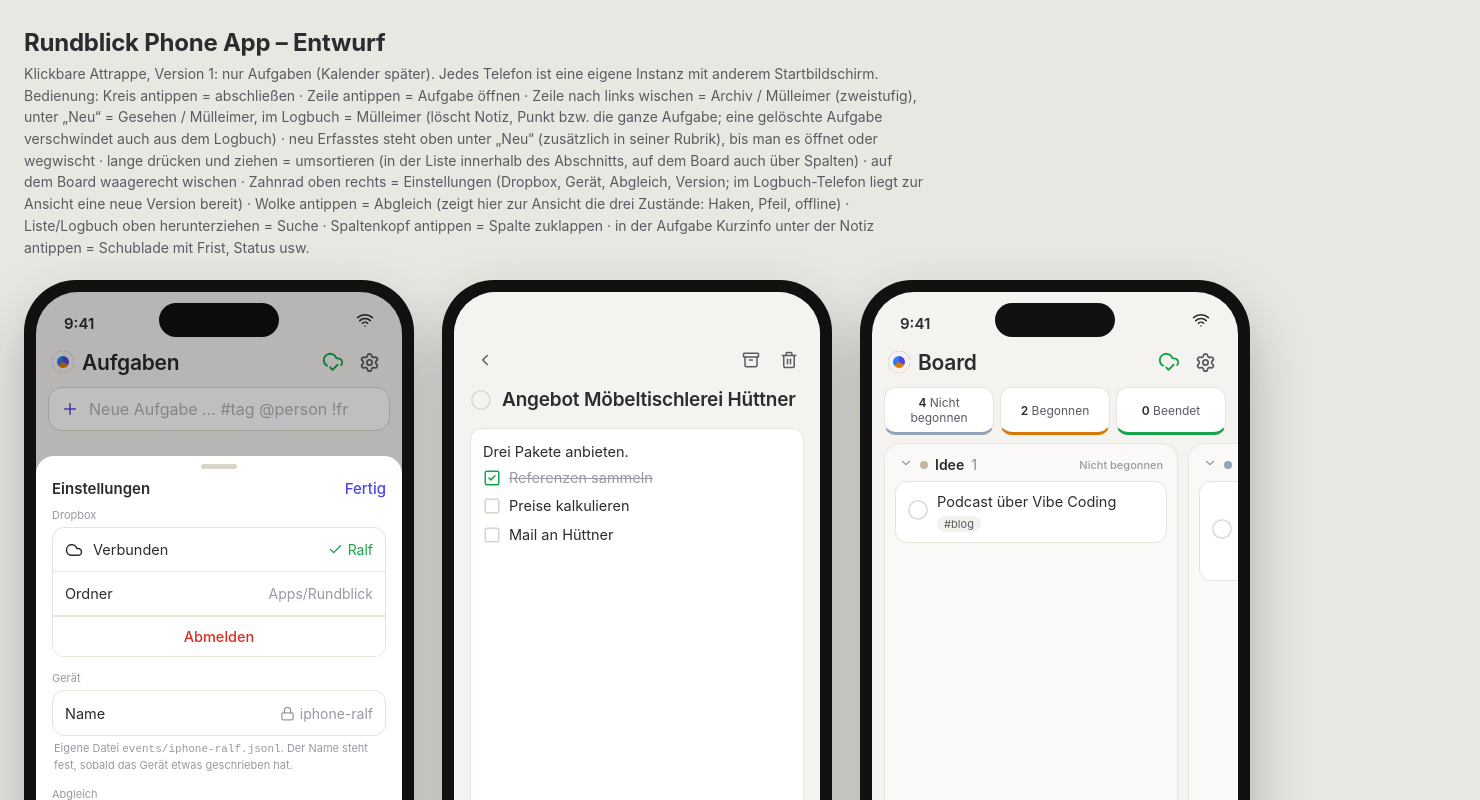
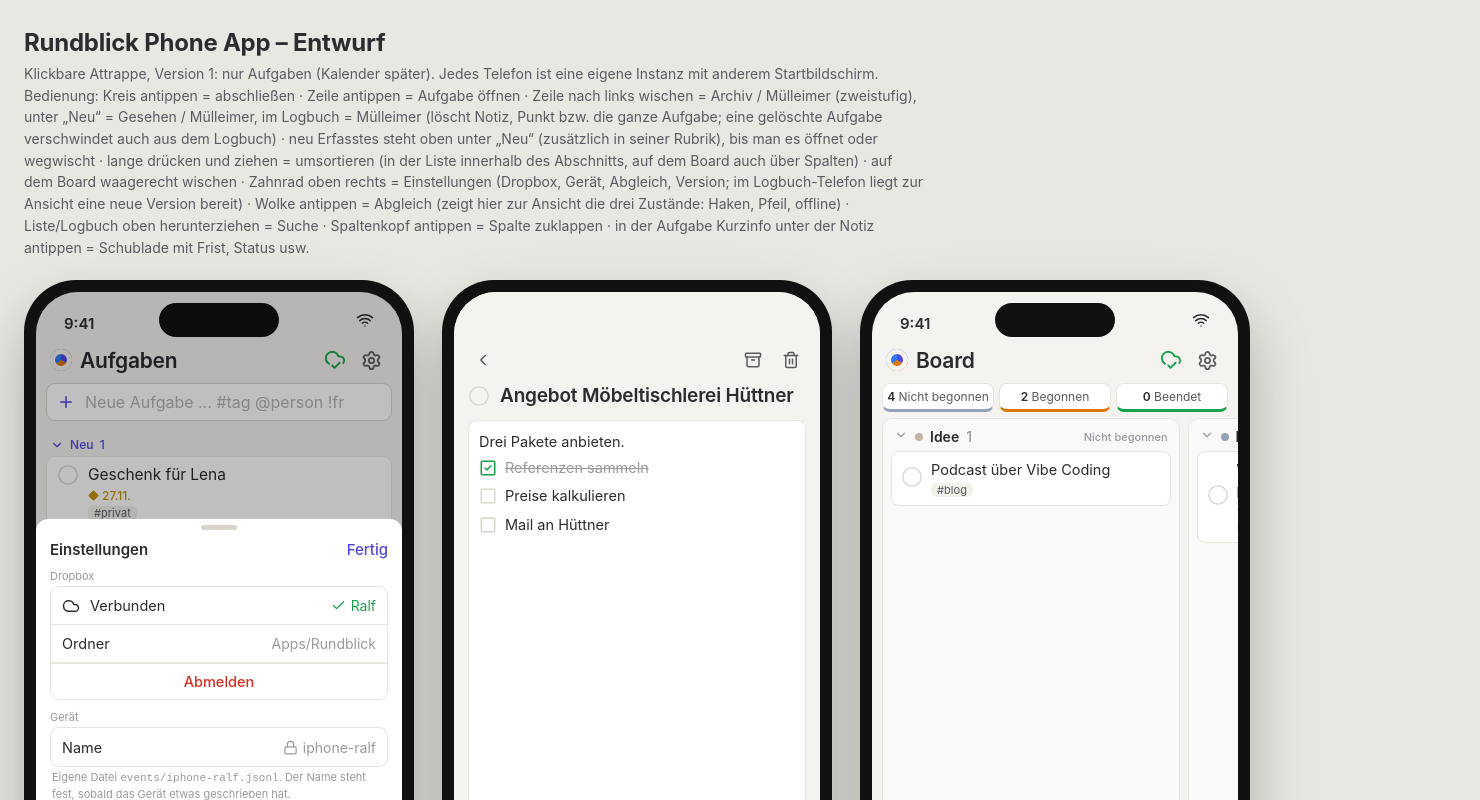
Before and after one commit to ralfw-vibe-coding/rundblick, an Electron app: page entwuerfe/phone/index.html in a window 1480 px wide. Both pictures are taken after a click on the element 369 px from the left and 362 px from the top of the page. Shown: the top 800 px of the page. Drawn offline with Linux system fonts and the light colour scheme.

Commit message:
Entwurf Phone App: kompakter – weniger runde Ecken, kleinere Innen- und Außenabstände
Co-Authored-By: Claude Opus 5.5 <noreply@anthropic.com>

```diff
--- a/entwuerfe/phone/index.html
+++ b/entwuerfe/phone/index.html
@@ -254,6 +254,38 @@
   .reiter button svg.lucide { stroke-width: 1.6; }
   .kreis svg.lucide { stroke-width: 1.5; }
   input::placeholder, textarea::placeholder { color: #b3b1b8; }
+
+  /* ── Kompakter: weniger runde Ecken, kleinere Innenabstände, engere Abstände ── */
+  .erfassen, .notizfeld { border-radius: 9px; padding: 7px 10px; margin: 0 10px 6px; }
+  .suche { margin-left: 10px; margin-right: 10px; } .suche .feld2 { border-radius: 8px; padding: 6px 9px; }
+  .kopf { padding: 4px 14px 6px; }
+  .abschnitt { padding: 10px 14px 4px; }
+  .tag-h { padding: 10px 14px 4px; }
+  .gruppe { margin: 0 10px; border-radius: 9px; }
+  .zeile { padding: 8px 10px; gap: 9px; }
+  .eintrag { padding: 8px 10px; }
+  .meta { margin-top: 3px; } .meta.termine { margin-top: 2px; }
+  .chip { border-radius: 5px; padding: 0 6px; }
+  .kats { margin: 0 10px 6px; gap: 5px; } .kats button { border-radius: 8px; padding: 5px 4px; }
+  .spalten { padding: 0 10px 10px; gap: 8px; }
+  .spalte { border-radius: 10px; } .spalte-h { padding: 9px 11px 6px; }
+  .karten { padding: 0 8px 8px; gap: 6px; }
+  .karte, .geist { border-radius: 8px; padding: 8px 9px; }
+  .detail .koerper { padding: 2px 14px 24px; gap: 10px; }
+  .notiz { border-radius: 9px; padding: 10px; }
+  .bilder .bild, .bilder .neu { width: 56px; height: 56px; border-radius: 7px; }
+  .feld label { margin-bottom: 3px; }
+  .feld .wert { border-radius: 8px; padding: 7px 10px; min-height: 38px; }
+  .angaben { gap: 10px; }
+  .status-chips button, .blatt.angaben-blatt .status-chips button { border-radius: 7px; padding: 4px 9px; }
+  .einst-gruppe { border-radius: 9px; } .einst-zeile { padding: 8px 11px; min-height: 38px; }
+  .blatt.angaben-blatt .einst-knopf { padding: 9px; }
+  .einst-hinweis { margin-top: 3px; }
+  .blatt.angaben-blatt { border-radius: 12px 12px 0 0; padding: 4px 14px 26px; }
+  .blatt { border-radius: 12px; }
+  .blatt button { padding: 11px 16px; }
+  .zahnrad, .wolke { border-radius: 7px; } .knopf { border-radius: 7px; }
+  .spalte.zu .spalte-h { padding: 10px 0; }
 </style>
 </head>
 <body>
```
